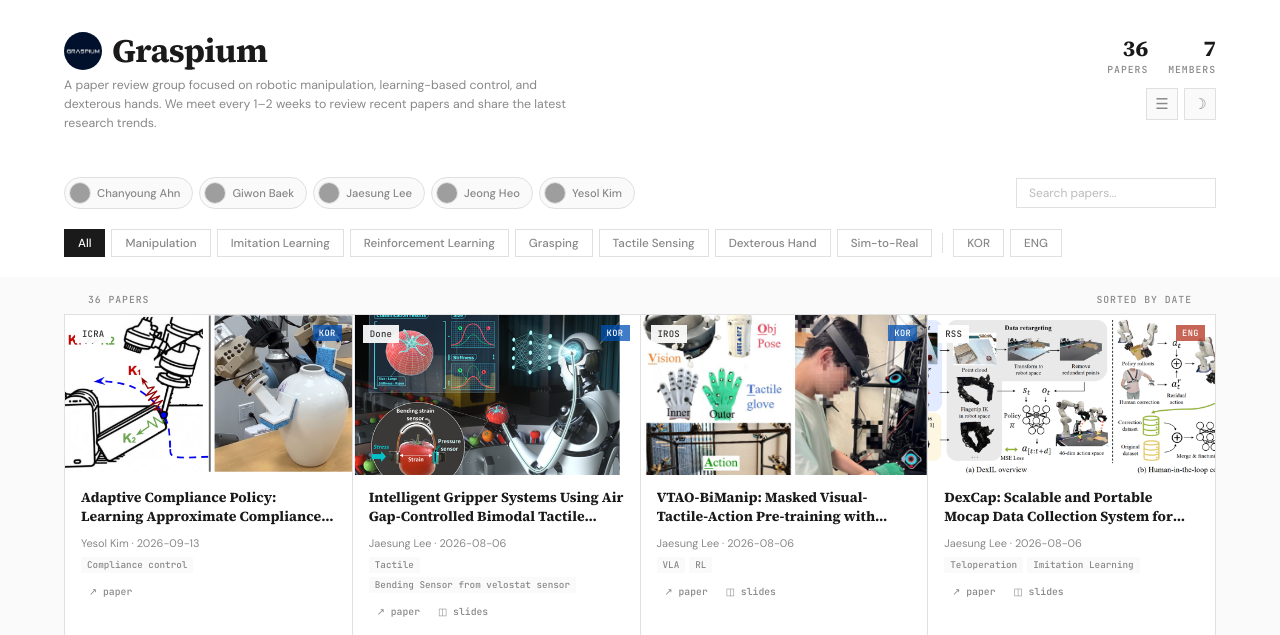
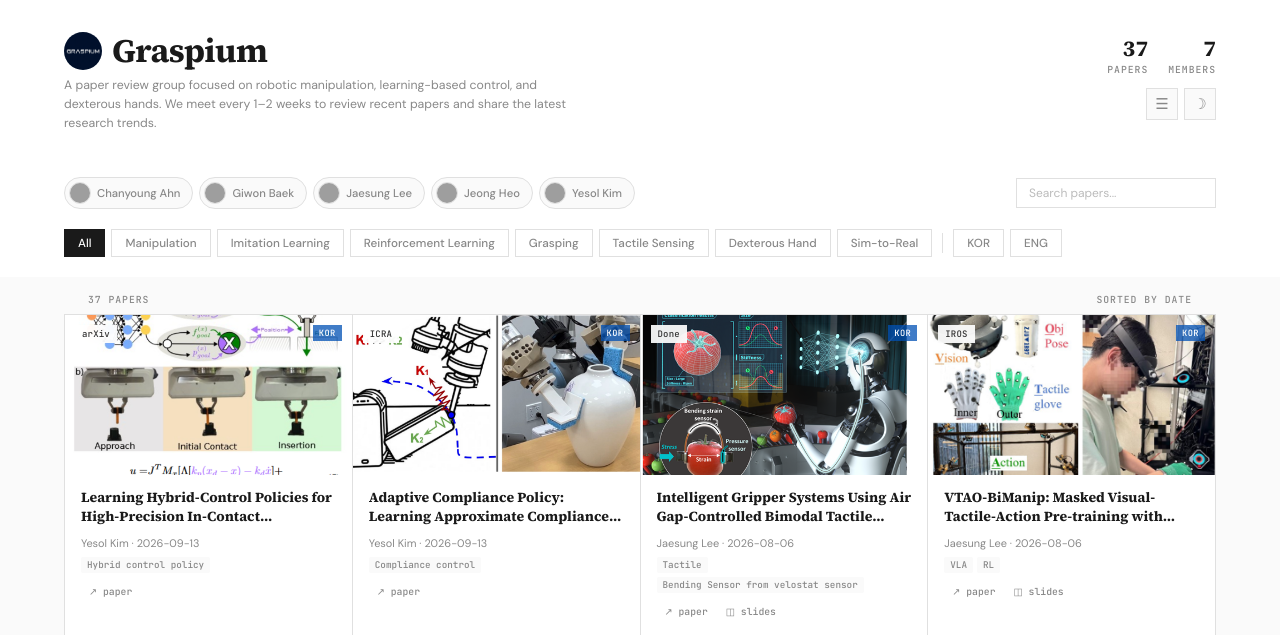
Before and after one commit to graspium-official/graspium-official.github.io, a Jekyll site: the page built from index.html, in a window 1280 px wide and 900 px high, cut to the strip 0-635 px from the top of the window. Built offline with Jekyll 4.4.1, drawn with Linux system fonts in a browser that asks for light colours; grey boxes are pictures that could not be loaded.

Commit message:
Add paper ys-009: Learning Hybrid-Control Policies for High-Precision In-Contact Manipulation Under Uncertainty

```diff
--- a/_data/papers.yml
+++ b/_data/papers.yml
@@ -628,3 +628,17 @@
   status: "pending"
   paper: "#"
   thumbnail: "assets/thumbnails/ys-008.png"
+
+- id: "ys-009"
+  title: "Learning Hybrid-Control Policies for High-Precision In-Contact Manipulation Under Uncertainty"
+  authors: "Hunter.L Brown, Geoffrey Hollinger, Stefan Lee"
+  venue: "arXiv"
+  date: "2026-09-13"
+  field: "reinforcement_learning"
+  lang: "kor"
+  keywords:
+    - "Hybrid control policy"
+  presenter: "Yesol Kim"
+  status: "pending"
+  paper: "#"
+  thumbnail: "assets/thumbnails/ys-009.png"
```
Also changed, not shown: assets/thumbnails/ys-009.png (added).
